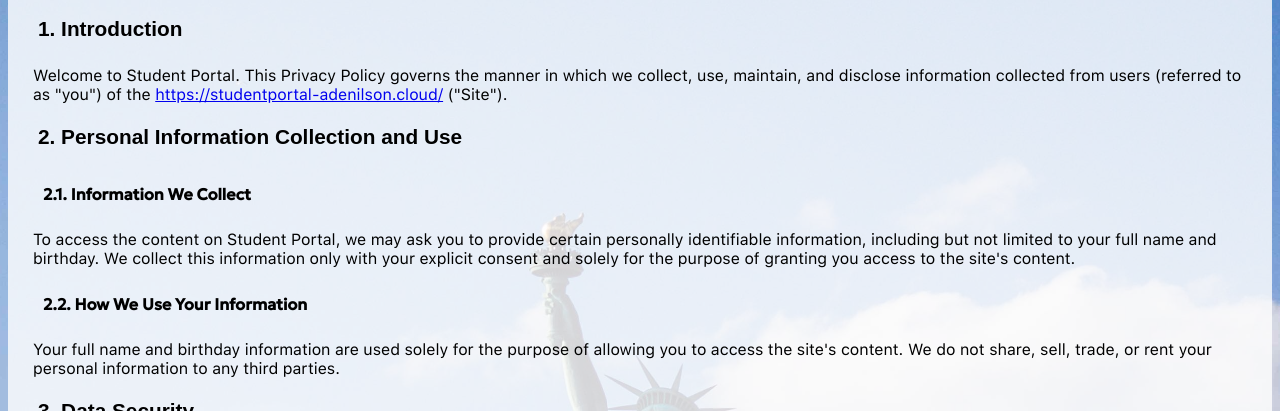
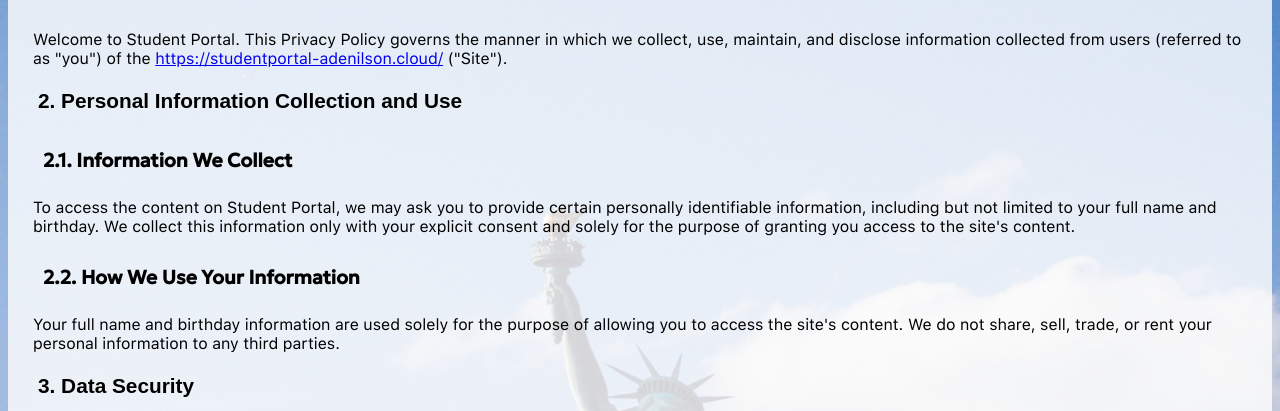
Before and after one commit to aaadjrbr/students-portal, a plain HTML site: page public/privacy-policy.html in a window 1280 px wide. Shown: the part 389-800 px from the top of the page. Drawn offline with nearby package versions, Linux system fonts and the light colour scheme; a web font is replaced by a local one.

Commit message:
updating-2

```diff
--- a/public/cs/style.css
+++ b/public/cs/style.css
@@ -140,7 +140,7 @@
 h3 {
   color:#000000;
   font-family: 'Geologica', sans-serif;
-  font-size: 1em;
+  font-size: 1.2em;
   font-weight: bold;
   margin-bottom: 2px;
   padding: 10px;
```
Also changed, not shown: public/privacy-policy.html (+0 -1 lines).
